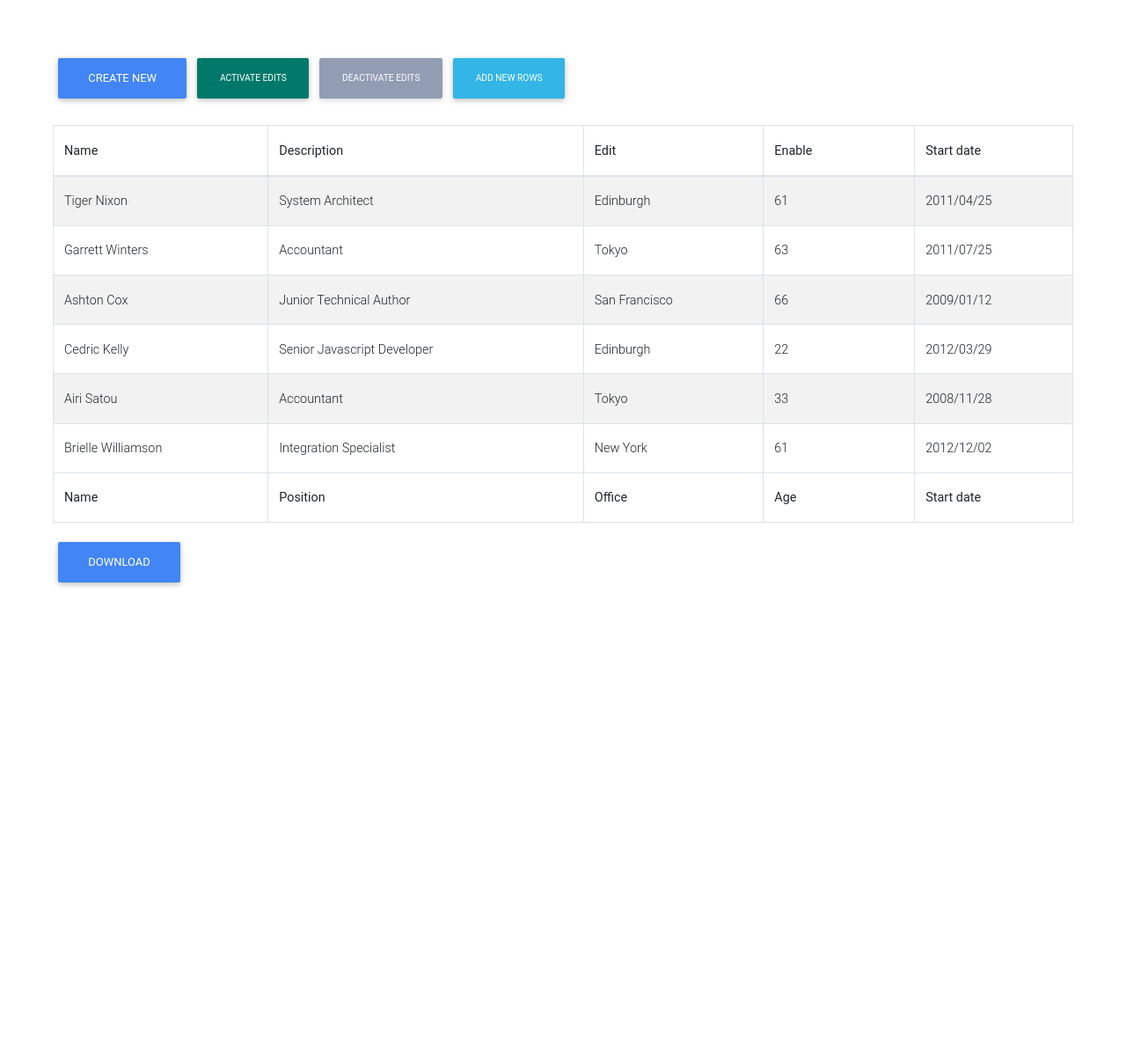
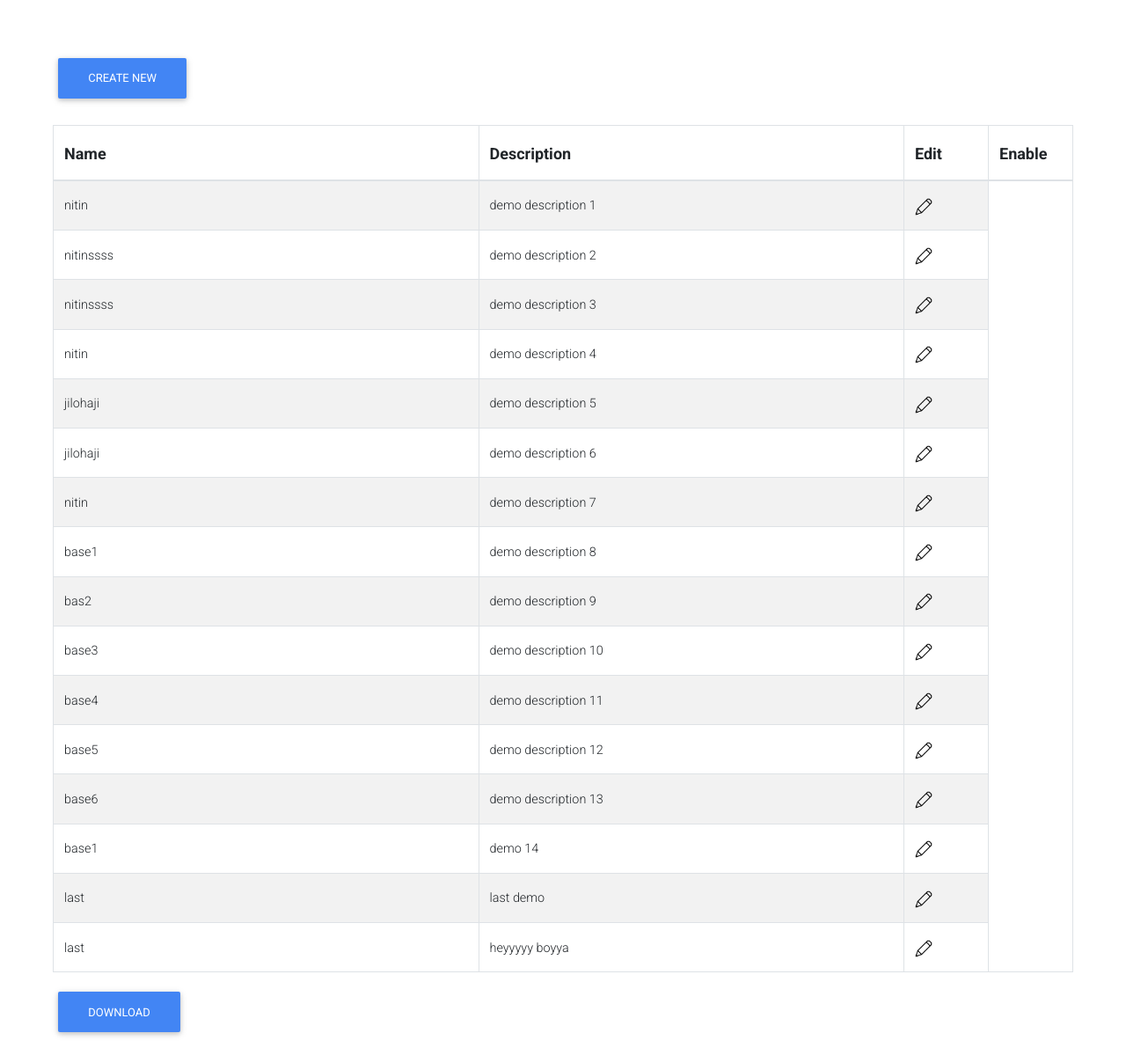
Before and after one commit to Nitinsjiloha/roadcast, a Django app: template templates/first.html in a window 1280 px wide. Shown: the whole page at 88% size. Before the commit the page ends 667 px from the top, so only its background shows below. Run offline with Django 3.2, Linux system fonts and the light colour scheme; the template is opened without the code that fills it: values that come from a table or form of the project are taken from there, others are empty; data comes from the database, SQL or seed files in the repository; both versions use the stored data as it was after the commit; some libraries are stand-ins or nearby versions.

Commit message:
ADD for pythonanywhere

```diff
--- a/polls/urls.py
+++ b/polls/urls.py
@@ -1,5 +1,5 @@
 from django.urls import path
-
+from rest_framework.urlpatterns import format_suffix_patterns
 from . import views
 
 urlpatterns = [
@@ -9,7 +9,7 @@ urlpatterns = [
     path('add_user', views.add_user, name='add_user'),
     path('search', views.search, name='search'),
     path('zonefn', views.zonefn, name='zonefn'),
-
-
+    path('<int:pk>', views.zone_detail , name='zoneds'  )
 
 ]
+urlpatterns = format_suffix_patterns(urlpatterns)
--- a/roadcast/settings.py
+++ b/roadcast/settings.py
@@ -38,6 +38,7 @@ INSTALLED_APPS = [
     'django.contrib.messages',
     'django.contrib.staticfiles',
     'polls',
+    'rest_framework'
 ]
 
 MIDDLEWARE = [
@@ -122,5 +123,5 @@ USE_TZ = True
 STATIC_ROOT = os.path.join(BASE_DIR, 'static')
 STATIC_URL = '/static/'
 
-STATICFILES_DIRS = [os.path.join(BASE_DIR, 'siteproject/static')
+STATICFILES_DIRS = [os.path.join(BASE_DIR, 'roadcast/static')
 ]
--- a/roadcast/static/styles.css
+++ /dev/null
@@ -1,18 +0,0 @@
-input[type=text] {
-    width: 130px;
-    box-sizing: border-box;
-    border: 2px solid #ccc;
-    border-radius: 4px;
-    font-size: 16px;
-    background-color: white;
-    background-image: url('searchicon.png');
-    background-position: 10px 10px;
-    background-repeat: no-repeat;
-    padding: 12px 20px 12px 40px;
-    -webkit-transition: width 0.4s ease-in-out;
-    transition: width 0.4s ease-in-out;
-}
-
-input[type=text]:focus {
-    width: 100%;
-}
--- a/roadcast/urls.py
+++ b/roadcast/urls.py
@@ -15,8 +15,10 @@ Including another URLconf
 """
 from django.contrib import admin
 from django.urls import path, include
+from django.conf import settings
+from django.conf.urls.static import static
 
 urlpatterns = [
     path('admin/', admin.site.urls),
     path('', include('polls.urls')),
-]
+]+ static(settings.STATIC_URL, document_root=settings.STATIC_ROOT)
--- a/templates/base.html
+++ b/templates/base.html
@@ -3,54 +3,47 @@
 <html lang="en">
 <head>
     <meta charset="UTF-8">
-    <title>Title</title>
-    <link rel="stylesheet" href="https://maxcdn.bootstrapcdn.com/bootstrap/4.0.0/css/bootstrap.min.css"
-          integrity="sha384-Gn5384xqQ1aoWXA+058RXPxPg6fy4IWvTNh0E263XmFcJlSAwiGgFAW/dAiS6JXm" crossorigin="anonymous">
-    <link rel="stylesheet" href="https://cdnjs.cloudflare.com/ajax/libs/font-awesome/4.7.0/css/font-awesome.min.css">
-    <link href="{% static 'styles.css' %}" rel="stylesheet">
+    <title>Roadcast project</title>
+    <!-- JQuery -->
+    <script type="text/javascript" src="https://cdnjs.cloudflare.com/ajax/libs/jquery/3.5.1/jquery.min.js"></script>
+    <script type="text/javascript" src="https://cdn.datatables.net/1.10.21/js/jquery.dataTables.min.js"></script>
+
+    <script type="text/javascript"
+            src="https://cdnjs.cloudflare.com/ajax/libs/mdbootstrap/4.19.1/js/mdb.min.js"></script>
+
+    <!-- Bootstrap tooltips -->
+    <script type="text/javascript"
+            src="https://cdnjs.cloudflare.com/ajax/libs/popper.js/1.14.4/umd/popper.min.js"></script>
+    <!-- Bootstrap core JavaScript -->
+    {#    <script type="text/javascript"#}
+    {#            src="https://cdnjs.cloudflare.com/ajax/libs/twitter-bootstrap/4.5.0/js/bootstrap.min.js"></script>#}
+    <!-- MDB core JavaScript -->
+    <link href="{% static 'styless.css' %}" rel="stylesheet">
     <!-- Font Awesome -->
     <link rel="stylesheet" href="https://use.fontawesome.com/releases/v5.8.2/css/all.css">
+    <link rel="stylesheet" href="https://cdn.datatables.net/1.10.21/css/jquery.dataTables.min.css">
+    <!-- Google Fonts -->
+    <link rel="stylesheet" href="https://fonts.googleapis.com/css?family=Roboto:300,400,500,700&display=swap">
     <!-- Bootstrap core CSS -->
-    <link href="{% static 'css/bootstrap.min.css' %}" rel="stylesheet">
+    <link href="https://cdnjs.cloudflare.com/ajax/libs/twitter-bootstrap/4.5.0/css/bootstrap.min.css" rel="stylesheet">
     <!-- Material Design Bootstrap -->
-    <link href="{% static 'css/mdb.min.css' %}" rel="stylesheet">
-    <!-- Your custom styles (optional) -->
-    <link href="{% static 'css/style.css' %}" rel="stylesheet">
+    <link href="https://cdnjs.cloudflare.com/ajax/libs/mdbootstrap/4.19.1/css/mdb.min.css" rel="stylesheet">
+
 </head>
 <body>
 
-{% block content %} {% endblock %}
+{% block content %}{% endblock %}
 
+</body>
 
-
-<!---scripts  -->
-
-<script src="https://code.jquery.com/jquery-3.2.1.slim.min.js"
-        integrity="sha384-KJ3o2DKtIkvYIK3UENzmM7KCkRr/rE9/Qpg6aAZGJwFDMVNA/GpGFF93hXpG5KkN"
-        crossorigin="anonymous"></script>
-<script src="https://cdnjs.cloudflare.com/ajax/libs/popper.js/1.12.9/umd/popper.min.js"
-        integrity="sha384-ApNbgh9B+Y1QKtv3Rn7W3mgPxhU9K/ScQsAP7hUibX39j7fakFPskvXusvfa0b4Q"
-        crossorigin="anonymous"></script>
 <script src="https://maxcdn.bootstrapcdn.com/bootstrap/4.0.0/js/bootstrap.min.js"
         integrity="sha384-JZR6Spejh4U02d8jOt6vLEHfe/JQGiRRSQQxSfFWpi1MquVdAyjUar5+76PVCmYl"
         crossorigin="anonymous"></script>
+<!---scripts  -->
 <script>
-    $('#dtBasicExample-1').mdbEditor({
-        rowEditor: true
+    $('#dt-less-columns').mdbEditor({
+        modalEditor: true,
+        headerLength: 5,
     });
     $('.dataTables_length').addClass('bs-select');
 </script>
-
-<!-- JQuery -->
-<script type="text/javascript" src="{% static 'js/jquery-3.4.1.min.js' %}"></script>
-<!-- Bootstrap tooltips -->
-<script type="text/javascript" src="{% static 'js/popper.min.js' %}"></script>
-<!-- Bootstrap core JavaScript -->
-<script type="text/javascript" src="{% static 'js/bootstrap.min.js' %}"></script>
-<!-- MDB core JavaScript -->
-<script type="text/javascript" src="{% static 'js/mdb.min.js' %}"></script>
-
-
-</body>
-
-</html>
--- a/templates/first.html
+++ b/templates/first.html
@@ -6,13 +6,7 @@
         <div class="wrapper-editor">
 
             <div class="d-flex justify-content-left buttons-wrapper flex-wrap">
-                <a  href="{% url 'second'%}" class="btn btn-primary">Create New</a>
-
-
-                <button id="" class="btn btn-sm btn-teal btn-rounded addNewColumn">Activate edits</button>
-                <button id="" class="btn btn-sm btn-mdb-color btn-rounded removeColumns" disabled>Deactivate edits
-                </button>
-                <button id="" class="btn btn-sm btn-info btn-rounded addNewRows">Add new rows</button>
+                <a href="{% url 'second' %}" class="btn btn-primary">Create New</a>
             </div>
             <br>
             <div class="closeByClick d-none"></div>
@@ -35,90 +29,72 @@
             <table id="dt-more-row-col" class="table table-striped table-bordered" cellspacing="0" width="100%">
                 <thead>
                 <tr>
-                    <th class="th-sm">Name
+                    <th style="font-size: 18px; font-weight: bold;" class="th-lg">Name
                     </th>
-                    <th class="th-sm">Description
+                    <th style="font-size: 18px; font-weight: bold;" class="th-lg">Description
                     </th>
-                    <th class="th-sm">Edit
+                    <th style="font-size: 18px; font-weight: bold;" class="th-sm">Edit
                     </th>
-                    <th class="th-sm">Enable
-                    </th>
-                    <th class="th-sm">Start date
+                    <th style="font-size: 18px; font-weight: bold;" class="th-sm">Enable
                     </th>
 
 
                 </tr>
                 </thead>
                 <tbody>
-                <tr>
-                    <td>Tiger Nixon</td>
-                    <td>System Architect</td>
-                    <td>Edinburgh</td>
-                    <td>61</td>
-                    <td>2011/04/25</td>
+                {% for zone in zones %}
+                    <tr>
+                        <td style="width: 500px;">{{ zone.user }}</td>
+                        <td style="width: 500px;">{{ zone.description }}</td>
+                        <td>
+                            <form action="zone_idd" method="GET" class="post-form">
+                                <a data-toggle="modal"
+                                   data-target="#exampleModal"
+                                   data-whatever="@fat" > <img src="{% static 'pen.png' %}" alt="pen" width=20px;
+                                                              height=20px;></a>
+                            </form>
+                        </td>
+                    </tr>
 
-                </tr>
-                <tr>
-                    <td>Garrett Winters</td>
-                    <td>Accountant</td>
-                    <td>Tokyo</td>
-                    <td>63</td>
-                    <td>2011/07/25</td>
+                {% endfor %}
+                </tbody>
+            </table>
 
-                </tr>
-                <tr>
-                    <td>Ashton Cox</td>
-                    <td>Junior Technical Author</td>
-                    <td>San Francisco</td>
-                    <td>66</td>
-                    <td>2009/01/12</td>
-
-                </tr>
-                <tr>
-                    <td>Cedric Kelly</td>
-                    <td>Senior Javascript Developer</td>
-                    <td>Edinburgh</td>
-                    <td>22</td>
-                    <td>2012/03/29</td>
-
-                </tr>
-                <tr>
-                    <td>Airi Satou</td>
-                    <td>Accountant</td>
-                    <td>Tokyo</td>
-                    <td>33</td>
-                    <td>2008/11/28</td>
-
-                </tr>
-                <tr>
-                    <td>Brielle Williamson</td>
-                    <td>Integration Specialist</td>
-                    <td>New York</td>
-                    <td>61</td>
-                    <td>2012/12/02</td>
-
-                </tr>
-
-                </tbody>
-                <tfoot>
-                <tr>
-                    <th>Name
-                    </th>
-                    <th>Position
-                    </th>
-                    <th>Office
-                    </th>
-                    <th>Age
-                    </th>
-                    <th>Start date
-                    </th>
-
-                </tr>
-                </tfoot>
-            </table>
             <button class="btn btn-primary">Download</button>
         </div>
 
     </div>
+    <div class="modal fade" id="exampleModal" tabindex="-1" role="dialog"
+         aria-labelledby="exampleModalLabel"
+         aria-hidden="true">
+        <div class="modal-dialog" role="document">
+            <div class="modal-content">
+                <div class="modal-header">
+                    <h5 class="modal-title" id="exampleModalLabel">New message</h5>
+                    <div style="float: right;">
+                        <button type="button" class="close" data-dismiss="modal"
+                                aria-label="Close">
+                            <span aria-hidden="true">&times;</span>
+                        </button>
+                    </div>
+                </div>
+                <div class="modal-body">
+                    <form action="add_user" method="POST" class="post-form">
+                        <div class="form-group">
+{#                            <label for="recipient-name" class="col-form-label">User Name:</label>#}
+                            <label for="recipient-name" class="col-form-label">{{ zone.id }}</label>
+                            <input type="text" class="form-control" id="recipient-name"
+                                   name="user_name">
+                            <br>
+                            <button type="button" class="btn btn-secondary" data-dismiss="modal">
+                                Close
+                            </button>
+                            <button type="submit" class="btn btn-primary">Save</button>
+                        </div>
+                    </form>
+                </div>
+            </div>
+        </div>
+    </div>
 
 {% endblock %}
```
Also changed, not shown: polls/serializers.py (added, +11 -0 lines), polls/views.py (+40 -4 lines), roadcast/static/edit.js (added, +240 -0 lines), templates/second.html (+13 -11 lines), db.sqlite3, roadcast/static/pen.png (added).
